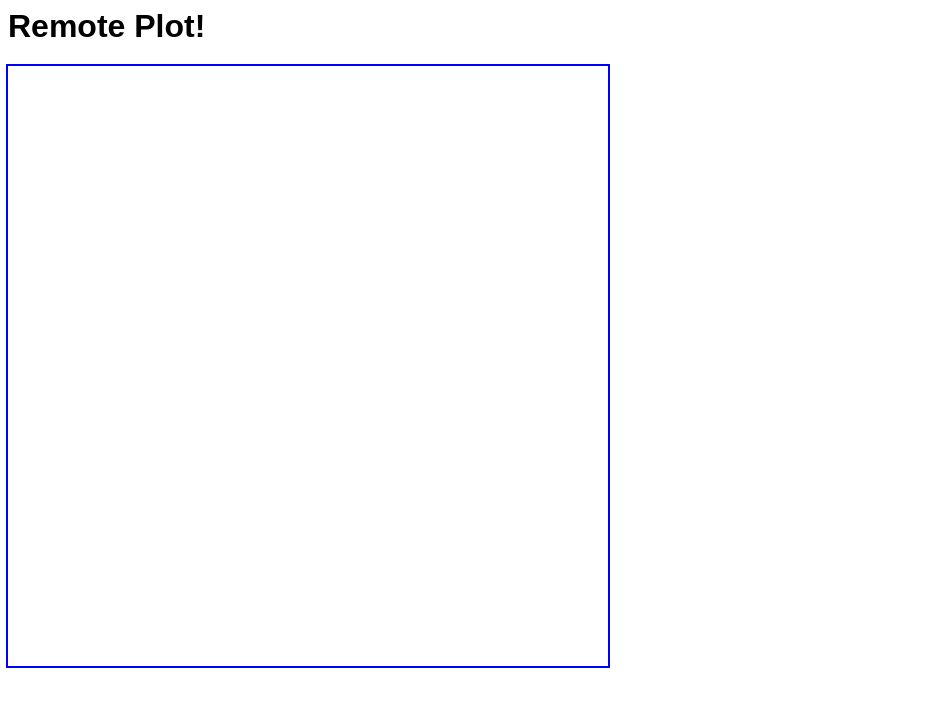
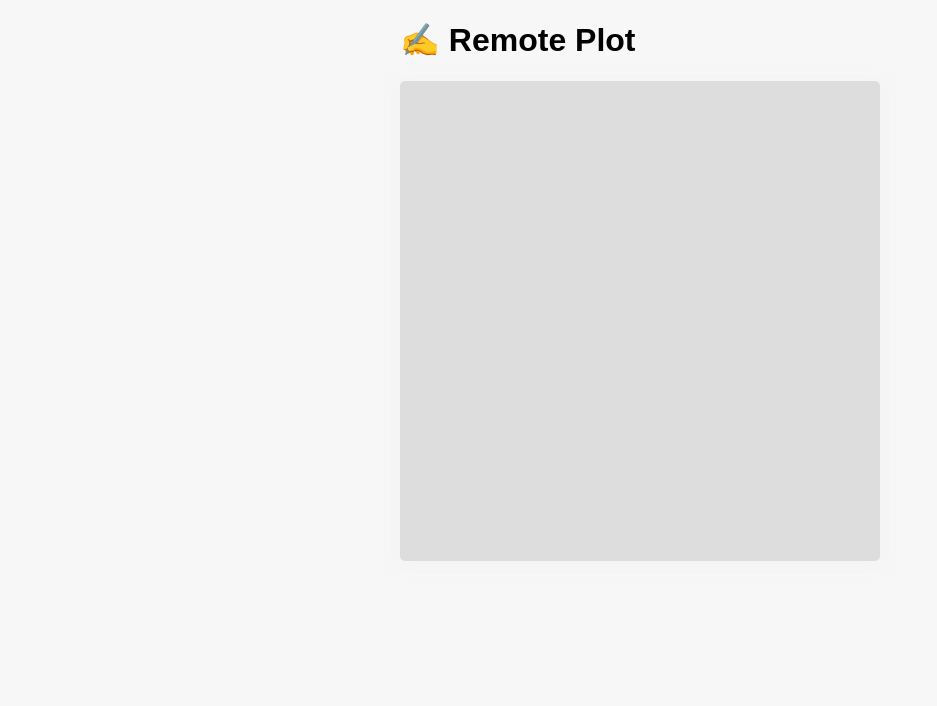
Before and after one commit to remotehack/remoteplot, a plain HTML site: page static/index.html in a window 1280 px wide. Shown: the whole page, without its empty margins (0-937 px from the left). Drawn offline with Linux system fonts and the light colour scheme.

Commit message:
Make styling slightly cleaner

```diff
--- a/static/index.html
+++ b/static/index.html
@@ -5,6 +5,11 @@
     <style>
         body {
             font-family: sans-serif;
+            display: flex;
+            flex-direction: column;
+            max-width: 30em;
+            margin: auto;
+            background: #f7f7f7;
         }
 
         label {
@@ -13,13 +18,16 @@
 
         canvas {
             display: block;
-            outline: 2px solid blue
+            background: #ddd;
+            box-shadow: 0 3px 15px #eee8;
+            border-radius: 5px;
+            border: 1px #aaa;
         }
     </style>
 </head>
 
 <body>
-    <h1>Remote Plot!</h1>
+    <h1>✍️ Remote Plot</h1>
 
 
     <canvas width="600" height="600"></canvas>
@@ -28,6 +36,8 @@
         const canvas = document.querySelector('canvas');
 
         const ctx = canvas.getContext('2d')
+
+        ctx.lineWidth = 3;
 
         let points = [];
 
@@ -43,7 +53,7 @@
             drawing = false
 
 
-            for(const point of points) {
+            for (const point of points) {
                 point[0] = point[0] / 4
                 point[1] = point[1] / 4
             }
@@ -65,21 +75,24 @@
         let last;
         canvas.addEventListener("pointermove", (e) => {
 
-            if(drawing) {
-                const current = [e.offsetX, e.offsetY];
+            if (drawing) {
+                // account for max-width scaling
+                const scale = canvas.clientWidth / canvas.width
+
+                const current = [e.offsetX / scale, e.offsetY / scale];
 
                 const dist = last ?
                     Math.abs(current[0] - last[0]) + Math.abs(current[1] - last[1]) :
                     Infinity;
 
-                if(dist > 50) {
+                if (dist > 25) {
 
-                    points.push([e.offsetX, e.offsetY])
+                    points.push(current)
 
-                    ctx.clearRect(0,0,canvas.width, canvas.height)
+                    ctx.clearRect(0, 0, canvas.width, canvas.height)
 
                     ctx.beginPath()
-                    for(const [x, y] of points) {
+                    for (const [x, y] of points) {
                         ctx.lineTo(x, y)
                     }
                     ctx.stroke()
```
